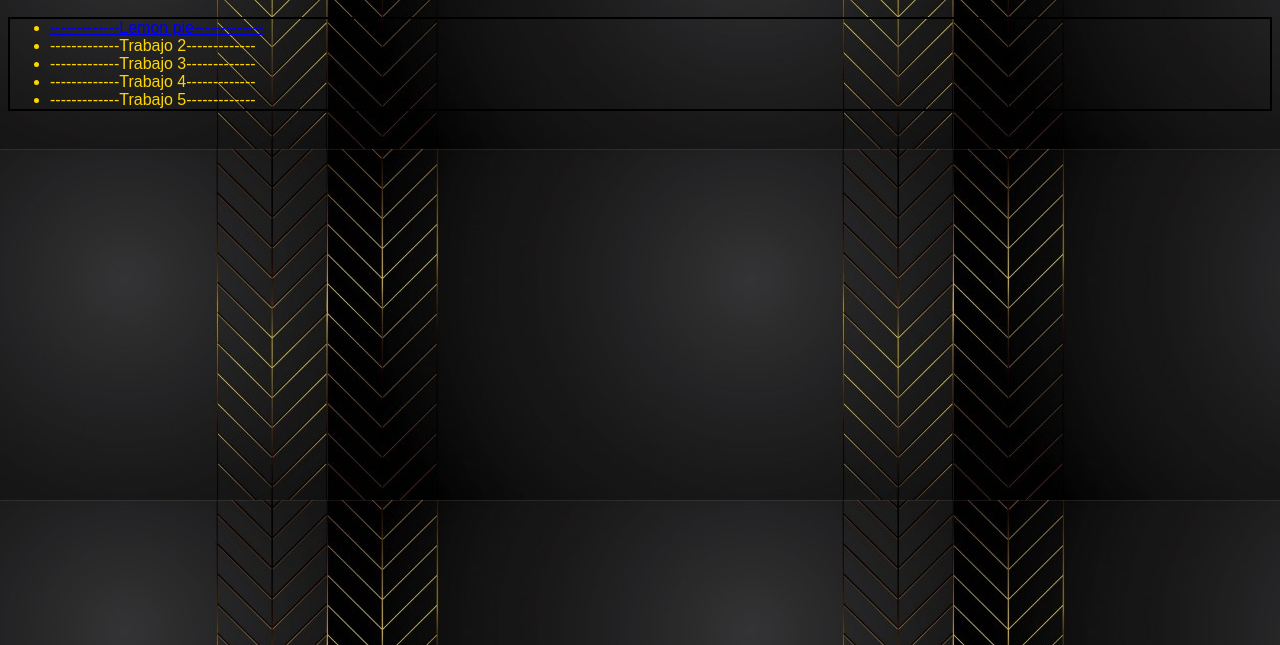
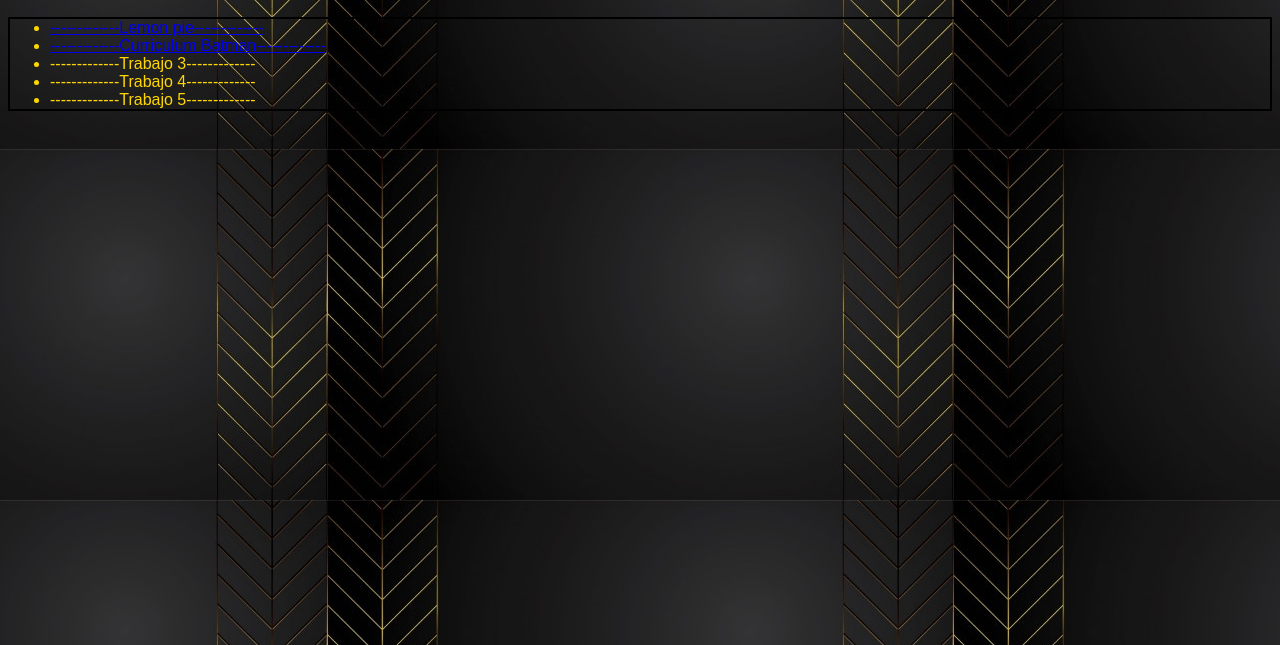
Before and after one commit to LennyHornus/Facultad, a plain HTML site: page index.html in a window 1280 px wide. Shown: the part 155-800 px from the top of the page. Drawn offline with Linux system fonts and the light colour scheme.

Commit message:
agregue el cv batman

```diff
--- a/index.html
+++ b/index.html
@@ -16,7 +16,7 @@
         <h2>Lenny Ramos Hornus</h2>
         <ul>
             <li><a href="frontend1/Actividades/clase5/lemon.html">-------------Lemon pie-------------</a></li>
-            <li>-------------Trabajo 2-------------</li>
+            <li><a href="../Facultad Git/frontend1/Actividades/clase7/index.html">-------------Curriculum Batman-------------</a></li>
             <li>-------------Trabajo 3-------------</li>
             <li>-------------Trabajo 4-------------</li>
             <li>-------------Trabajo 5-------------</li>
```
